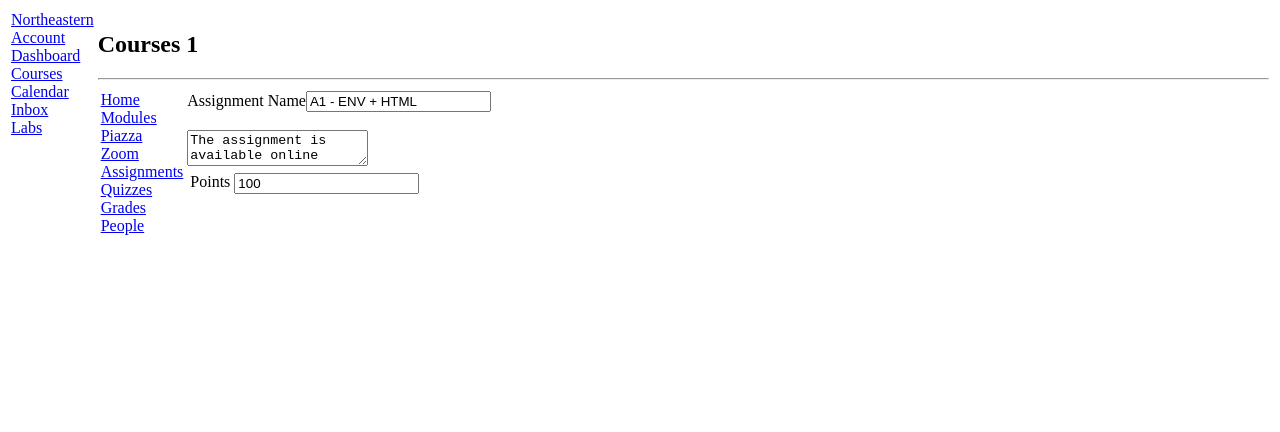
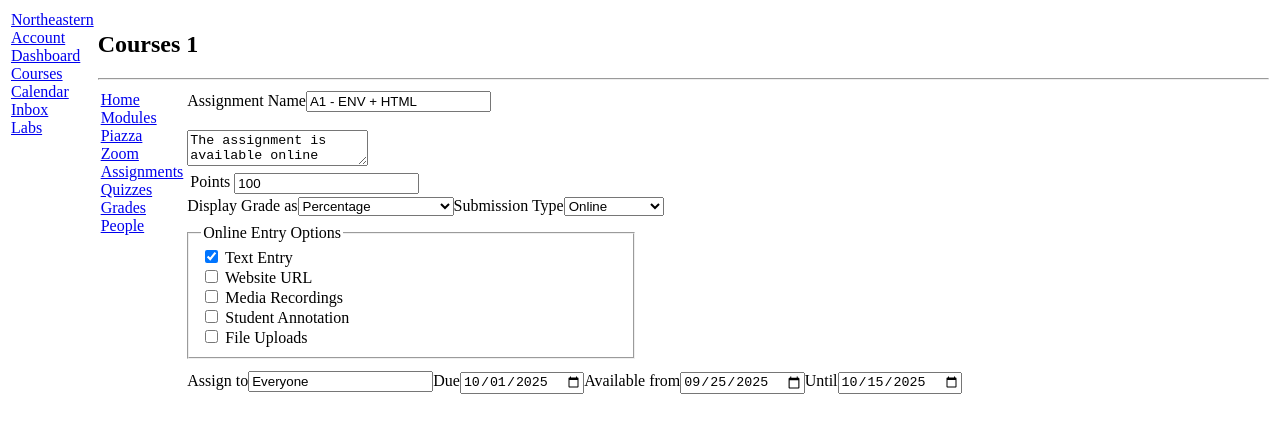
Before and after one commit to beyondparthiv/kambas-next-js, a Next.js app: page /Courses/1/Assignments/A1 in a window 1280 px wide. Shown: the top 432 px of the page. Built offline with nearby package versions, Linux system fonts and the light colour scheme.

Commit message:
A-1 updated,Edit Assignments done.

```diff
--- a/app/(Kambaz)/Courses/[cid]/Assignments/A1/page.tsx
+++ b/app/(Kambaz)/Courses/[cid]/Assignments/A1/page.tsx
@@ -17,5 +17,47 @@ export default function AssignmentEditor() {
           </td>
         </tr>
       </table>
+
+      {/* Display Grade dropdown */}
+      <label htmlFor="wd-display-grade">Display Grade as</label>
+      <select id="wd-display-grade" defaultValue="percentage">
+        <option value="percentage">Percentage</option>
+        <option value="points">Points</option>
+        <option value="complete_incomplete">Complete / Incomplete</option>
+        <option value="letter">Letter Grade</option>
+      </select>
+
+      {/* Submission Type dropdown */}
+      <label htmlFor="wd-submission-type">Submission Type</label>
+      <select id="wd-submission-type" defaultValue="online" >
+        <option value="online">Online</option>
+        <option value="on_paper">On Paper</option>
+        <option value="external_tool">External Tool</option>
+      </select>
+
+      {/* Online Entry Options checkboxes */}
+      <fieldset style={{ margin: "8px 0 12px", width: 420 }}>
+        <legend>Online Entry Options</legend>
+        <label><input type="checkbox" defaultChecked /> Text Entry</label><br />
+        <label><input type="checkbox" /> Website URL</label><br />
+        <label><input type="checkbox" /> Media Recordings</label><br />
+        <label><input type="checkbox" /> Student Annotation</label><br />
+        <label><input type="checkbox" /> File Uploads</label>
+      </fieldset>
+
+      {/* Assign to with default value */}
+      <label htmlFor="wd-assign-to">Assign to</label>
+      <input id="wd-assign-to" defaultValue="Everyone" />
+
+      {/* Dates of type date with default values */}
+      <label htmlFor="wd-due-date">Due</label>
+      <input id="wd-due-date" type="date" defaultValue="2025-10-01"/>
+
+      <label htmlFor="wd-available-from">Available from</label>
+      <input id="wd-available-from" type="date" defaultValue="2025-09-25" />
+
+      <label htmlFor="wd-until">Until</label>
+      <input id="wd-until" type="date" defaultValue="2025-10-15" />
+
     </div>
 );}
--- /dev/null
+++ b/app/(Kambaz)/Courses/[cid]/Grades/page.tsx
@@ -0,0 +1,3 @@
+import Link from "next/link";
+
+export default function Grades() { return <h1>Grades</h1>; }
--- /dev/null
+++ b/app/(Kambaz)/Courses/[cid]/People/Table/page.tsx
@@ -0,0 +1,2 @@
+
+export default function People() { return <h1>People</h1>; }
--- /dev/null
+++ b/app/(Kambaz)/Courses/[cid]/Piazza/page.tsx
@@ -0,0 +1,3 @@
+
+
+export default function Piazza() { return <h1>Piazza</h1>; }
--- /dev/null
+++ b/app/(Kambaz)/Courses/[cid]/Quizzes/page.tsx
@@ -0,0 +1,2 @@
+
+export default function Quizzes() { return <h1>Quizzes</h1>; }
--- /dev/null
+++ b/app/(Kambaz)/Courses/[cid]/Zoom/page.tsx
@@ -0,0 +1,2 @@
+
+export default function Zoom() { return <h1>Zoom</h1>; }
```
